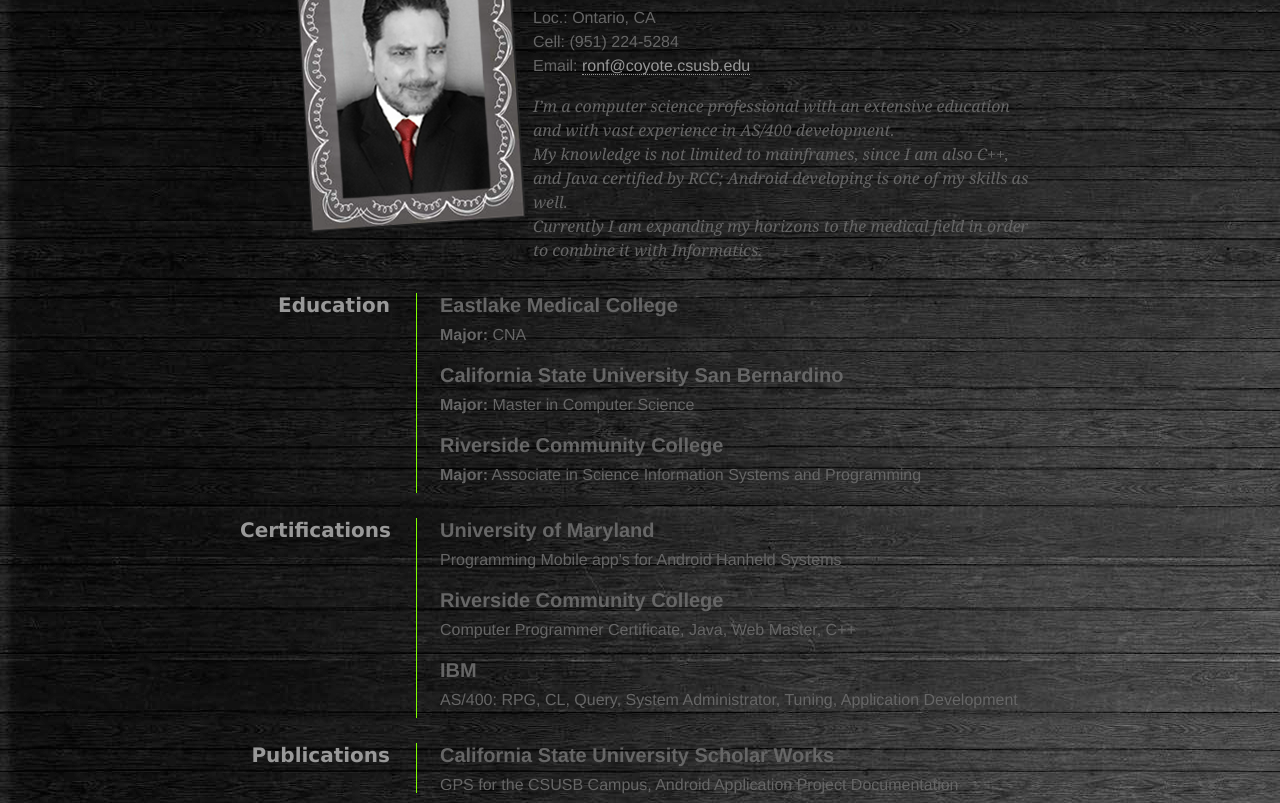
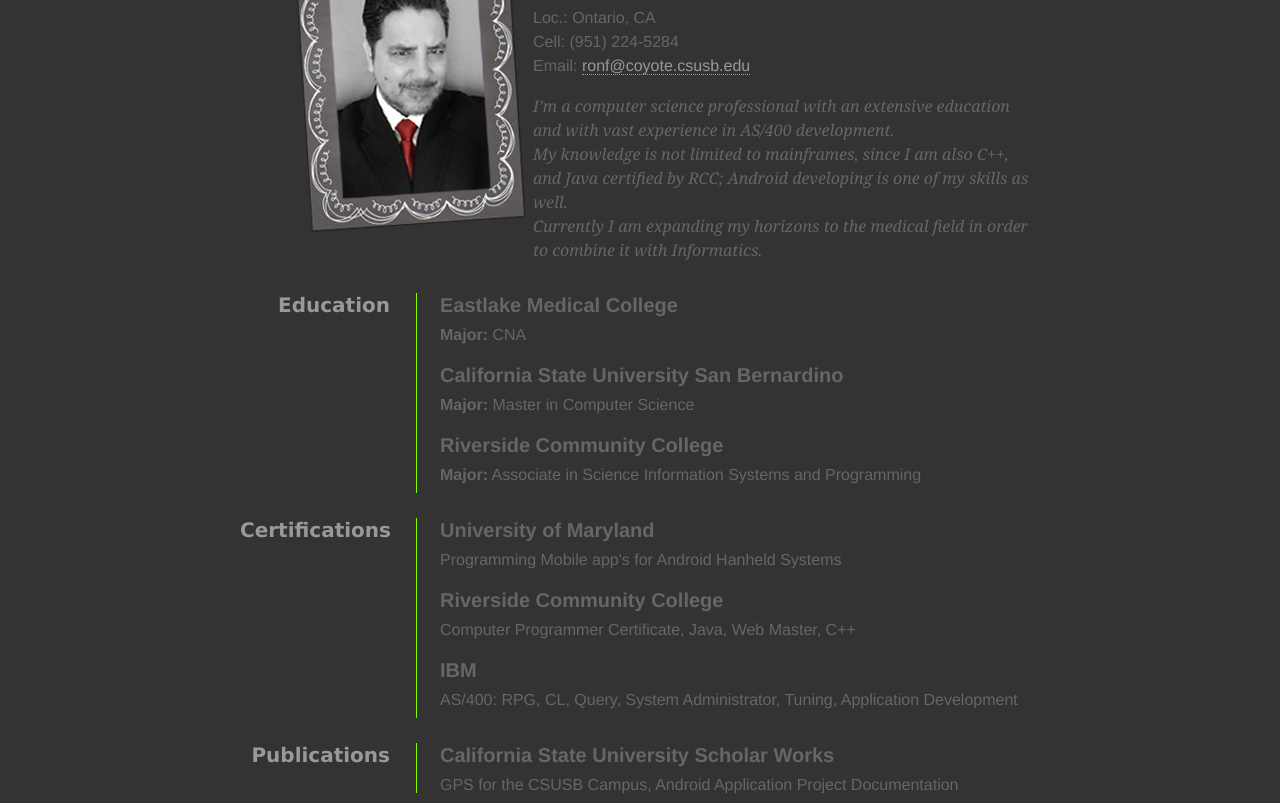
Before and after one commit to fron/fron.github.io, a plain HTML site: page index.html in a window 1280 px wide. Shown: the part 91-894 px from the top of the page. Drawn offline with Linux system fonts and the light colour scheme.

Commit message:
Color background

```diff
--- a/index.html
+++ b/index.html
@@ -10,7 +10,7 @@
 
      <style type="text/css">
         * { margin: 0; padding: 0; }
-        body { font: 16px Helvetica, Sans-Serif; line-height: 24px; background: url(./images/noise3.jpg);  }
+        body { font: 16px Helvetica, Sans-Serif; line-height: 24px; background-color: #333333;  }
         .clear { clear: both; }
         #page-wrap { width: 800px; margin: 40px auto 60px; }
         #pic { float: left; margin: -20px 0 0 0; }
```
